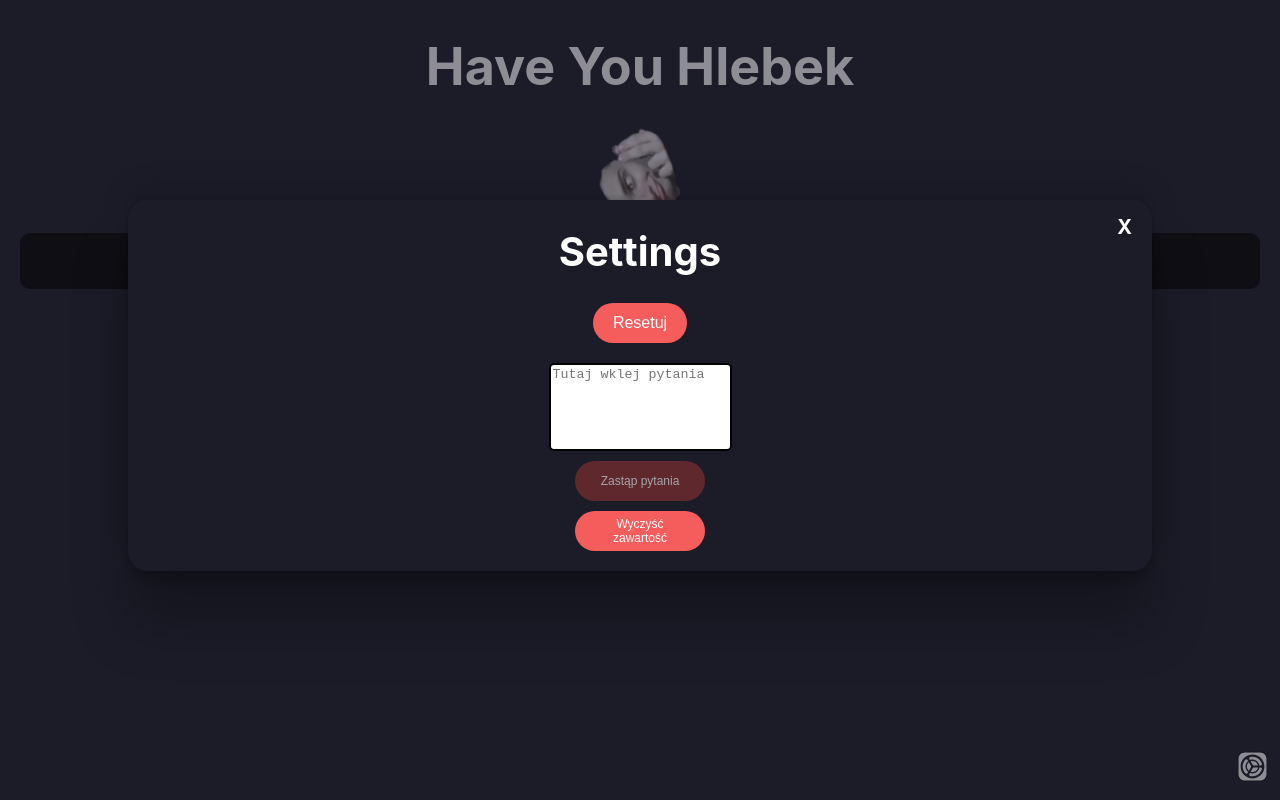
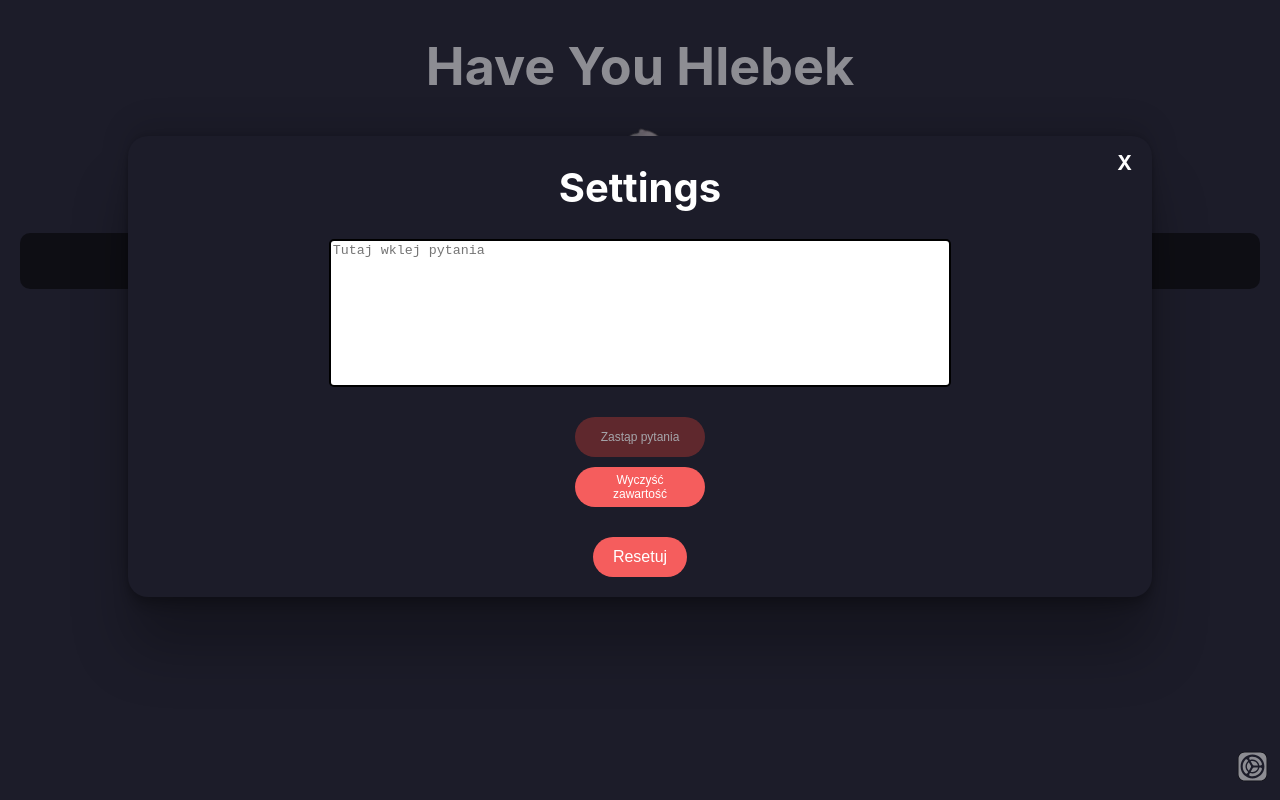
Before and after one commit to cichowlasp/haveYouHlebek, a React (Create React App) app: page / in a window 1280 px wide. Both pictures are taken after a click on the element 1252 px from the left and 769 px from the top of the page. Built offline with nearby package versions, Linux system fonts and the light colour scheme.

Commit message:
changed order of the buttons

```diff
--- a/src/components/App.css
+++ b/src/components/App.css
@@ -112,12 +112,11 @@ button:disabled {
 
 .settings-menu {
 	position: absolute;
-	display: grid;
+	top: 17%;
+	left: 10%;
 	background-color: #1c1c29;
 	color: white;
 	border-radius: 20px;
-	top: 25%;
-	left: 10%;
 	width: 80vw;
 	padding-bottom: 1rem;
 	box-shadow: rgba(0, 0, 0, 0.25) 0px 54px 55px,
@@ -150,8 +149,9 @@ button:disabled {
 }
 
 textarea {
-	margin-top: 1rem;
-	height: 4rem;
+	margin-bottom: 1rem;
+	height: 7rem;
+	width: 60%;
 	resize: none;
 	border: 2px solid black;
 	border-radius: 5px;
@@ -171,4 +171,5 @@ textarea:focus {
 	flex-direction: column;
 	justify-content: center;
 	align-items: center;
+	margin-bottom: 1.5rem;
 }
--- a/src/components/App.tsx
+++ b/src/components/App.tsx
@@ -105,13 +105,6 @@ function App() {
 				</div>
 				<h1>Settings</h1>
 				<div className='options'>
-					<button
-						onClick={() => {
-							resetStatus();
-							setShowSettings(false);
-						}}>
-						Resetuj
-					</button>
 					<textarea
 						value={importedQuestions}
 						onChange={(event) => {
@@ -136,6 +129,13 @@ function App() {
 							Wyczyść zawartość
 						</button>
 					</div>
+					<button
+						onClick={() => {
+							resetStatus();
+							setShowSettings(false);
+						}}>
+						Resetuj
+					</button>
 				</div>
 			</div>
 		</div>
```
